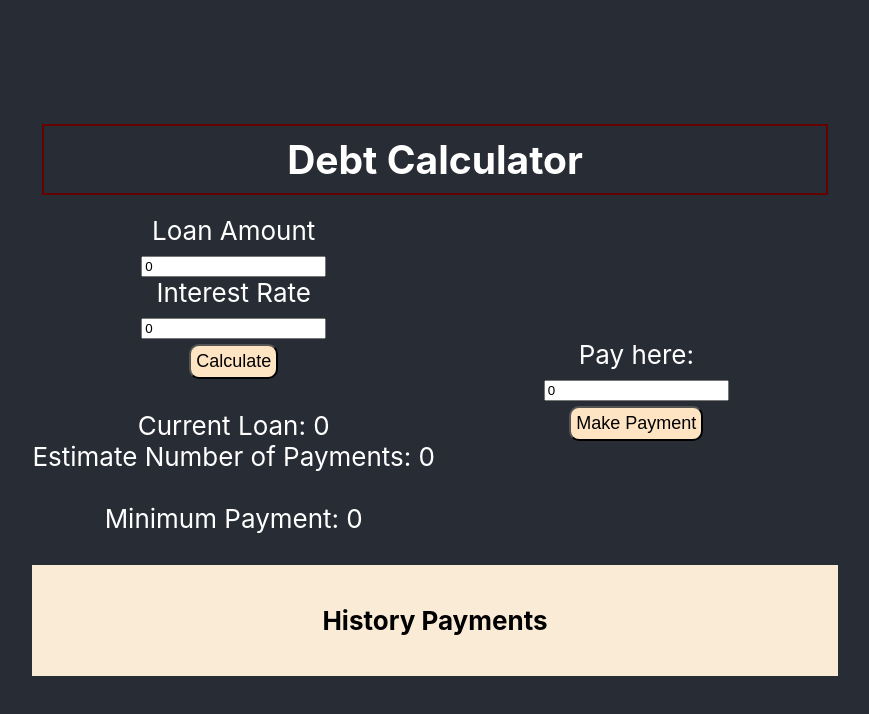
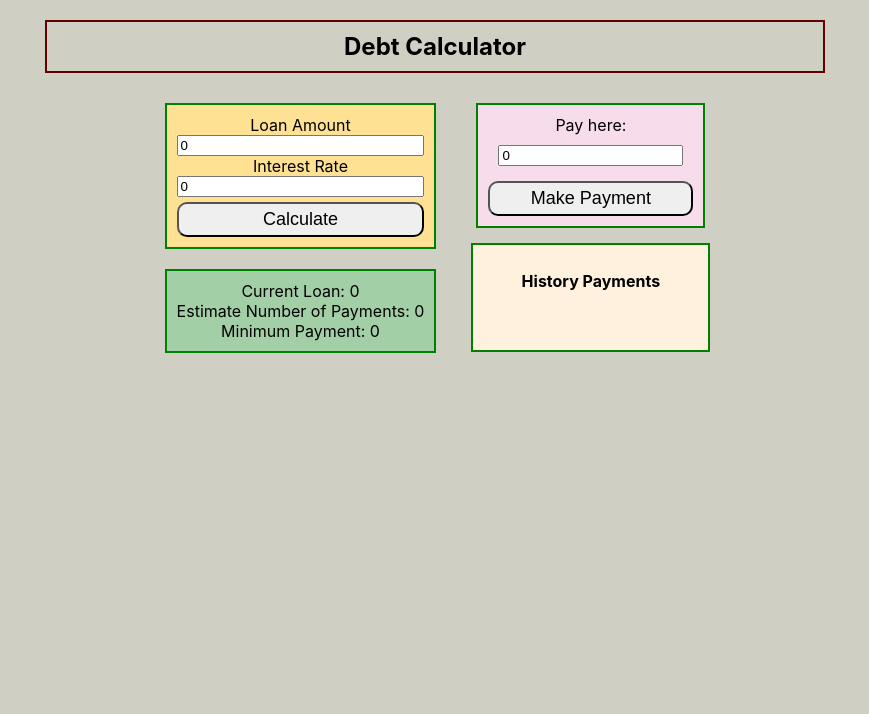
Before and after one commit to JOmega12/debt-calc-react, a React (Create React App) app: page / in a window 1280 px wide. Shown: the top 714 px of the page, without its empty margins (205-1074 px from the left). Built offline with nearby package versions, Linux system fonts and the light colour scheme.

Commit message:
redsigned the box layouts

```diff
--- a/src/App.js
+++ b/src/App.js
@@ -1,5 +1,5 @@
 import logo from './logo.svg';
-import './App.css';
+// import './App.css';
 import DebtCalc from './DebtCalc'
 
 function App() {
--- a/src/DebtCalc.jsx
+++ b/src/DebtCalc.jsx
@@ -82,7 +82,6 @@ class DebtCalc extends React.Component {
       this.handleCalculations(loan, interest);
    }
 
-
    //this handles the submit payment function along with automatically updating
    //the variables from the initial function calculation
    handleSubmit = (e) => {
@@ -139,36 +138,38 @@ class DebtCalc extends React.Component {
          {label: 'Interest Rate', name: 'interest',},
       ]
       return (
-         <div>
+         <div className="container">
             <h2 class="debt-calc-h2">Debt Calculator</h2>
             {/* <form onSubmit= {this.handleSubmit}> */}
             <form>
                <div class="calculate-form">
-                  <div className="first-column">
+                  <div className="leftBox">
+                     <div className="firstBox">
                      {inputs.map(item => {
                         const {label, name} = item;
                         return(
                         <>
-                        <label htmlFor="">{label}</label><br />
+                           <label htmlFor="">{label}</label>
                            <input
                            name={name}
                            type="number"
                            onChange={this.handleChange}
                            autoComplete ="off"
                            value={this.state[name]}
-                        /><br />
+                           />
                         </>
                         )
                      })}
                      <button class="calculate" onClick={(e) => this.currentPayment(e)}>Calculate</button>
-                  <br /><br />
+                  </div>
+                  <div class='secondBox'>
                      <div> Current Loan: {this.state.loan}</div>
                      <div>Estimate Number of Payments: {this.state.monthlyPayment} </div>
-                  <br />
                      <div>Minimum Payment: {this.state.minPayment}</div>
-                  <br />
                   </div>
-                  <div class="pay-here">
+                  </div>
+                  <div className="rightBox">
+                     <div class="pay-here thirdBox">
                         <div>Pay here:</div>
                         <input name="currentPayment"
                            type="number"
@@ -176,16 +177,15 @@ class DebtCalc extends React.Component {
                            value={this.state.currentPayment}
                            autoComplete="off"
                         />
-                     <br />
                         <button class="make-payment" onClick={(e)=> this.handleSubmit(e)}>Make Payment</button>
                      </div>
-               </div>
-
-            </form>
-            <div class="history-payments">
+                     <div class="history-payments fourthBox">
                         <h4>History Payments</h4>
                         <PaymentHistory items={this.state.payHistory}/>
                      </div>
+                  </div>
+               </div>
+            </form>
          </div>
       )
    }
--- a/src/index.css
+++ b/src/index.css
@@ -5,6 +5,7 @@ body {
     sans-serif;
   -webkit-font-smoothing: antialiased;
   -moz-osx-font-smoothing: grayscale;
+  background-color: #CFCFC4;
 }
 
 code {
@@ -16,32 +17,79 @@ code {
   /* background-color: #660000; */
 }
 
+.container {
+  text-align: center;
+}
+
 .debt-calc-h2 {
   border: 2px #660000 solid;
   padding: 10px;
-  margin: 0 10px;
+  margin: 20px 250px;
   margin-bottom: 20px;
 }
 
 .calculate-form {
-  display: grid;
-  grid-template-columns: repeat(2, 1fr);
+  display: flex;
+  flex-direction: row;
+  justify-content: center;
+  gap: 20px;
+}
+
+.leftBox {
+  display: flex;
+  flex-direction: column;
+}
+
+.firstBox {
+  display: flex;
+  flex-direction: column;
+  border: 2px green solid;
+  padding: 10px;
+  margin: 10px;
+  background-color: #FFE194;
+}
+
+.secondBox {
+  display: flex;
+  flex-direction: column;
+  border: 2px green solid;
+  padding: 10px;
+  margin: 10px;
+  background-color: #A3CFA7;
+}
+
+.rightBox {
+  display: flex;
+  flex-direction: column;
 }
 
 .pay-here {
-  align-self: center;
+  display: flex;
+  flex-direction: column;
+  padding: 10px;
+  margin: 10px;
+  border: 2px green solid;
+  background-color: #F7DCEC;
+}
+
+.pay-here input{
+  margin: 10px;
 }
 
 .make-payment, .calculate {
   margin-top: 5px;
   padding:5px;
-  background-color: bisque;
+  /* background-color: bisque; */
   border-radius: 10px;
   font-size: large;
 }
 
 .history-payments {
-  background-color: antiquewhite;
-  color:black;
+  /* background-color: antiquewhite; */
+  display: flex;
+  flex-direction: column;
   padding: 5px;
+  margin: 5px;
+  border: 2px green solid;
+  background-color: #FFF1DE;
 }
```
Lines whose indentation alone changed are shown as unchanged.
